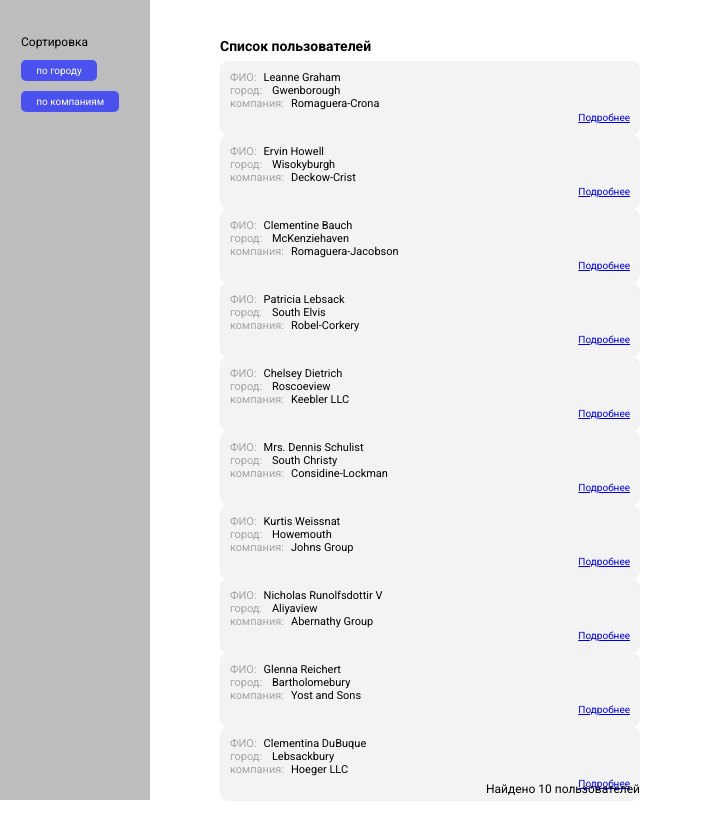
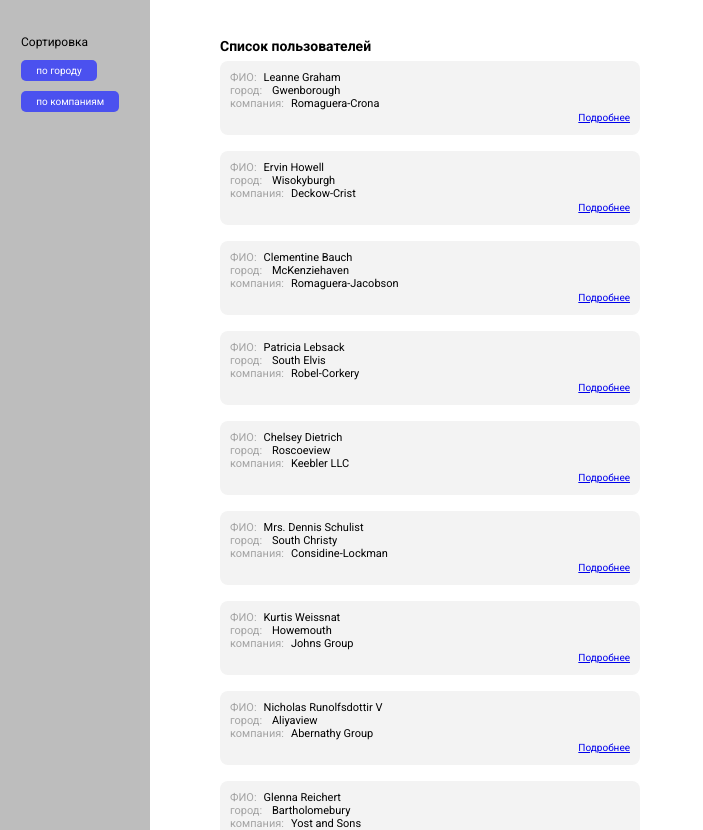
Before and after one commit to Sindoraii/Test-task, a React (Create React App) app: page / in a window 1280 px wide. Shown: the top 830 px of the page, without its empty margins (0-703 px from the left). Before the commit the page ends 801 px from the top, so only its background shows below. Built offline with nearby package versions, Linux system fonts and the light colour scheme.

Commit message:
fix: change styles

```diff
--- a/src/Components/SortingUsers/SortingUsersList/SortingUsersList.css
+++ b/src/Components/SortingUsers/SortingUsersList/SortingUsersList.css
@@ -10,9 +10,9 @@
 }
 .SortingUsersList {
     display: flex;
+    row-gap: 16px;
     flex-direction: column;
     justify-content: space-between;
-    height: inherit;
 }
 .User-counter {
     font-weight: 400;
--- a/src/index.css
+++ b/src/index.css
@@ -6,13 +6,8 @@
   font-family: Roboto,sans-serif;
   font-size: 10px;
 }
-body {
-  overflow: hidden;
-  cursor: default;
-}
 #root {
   display: flex;
-  height: 100vh;
 }
 h1 {
   font-size: 14px;
```
